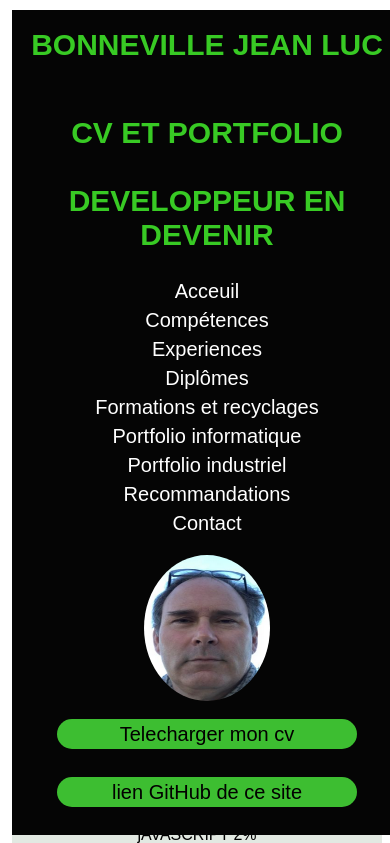
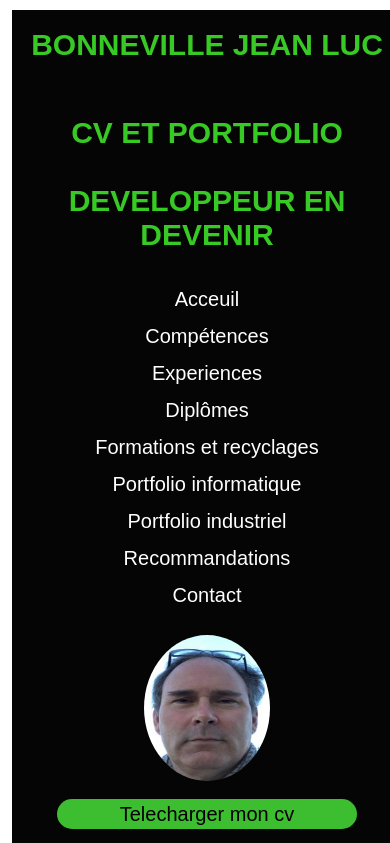
Before and after one commit to jlb30350/mon-cvprojet, a plain HTML site: page index.html in a window 390 px wide. Shown: the top 843 px of the page. Drawn offline with Linux system fonts and the light colour scheme.

Commit message:
probleme de acceuil non visible en responsive et voit pas le burger

```diff
--- a/index.css
+++ b/index.css
@@ -197,11 +197,34 @@ footer {
 }
 
 @media screen and (max-width:842px) {
+
+    section {
+        scroll-margin-top: 80px;
+        margin-top: 0px;
+    }
+
     nav.navbar {
         flex-direction: column;
 
         padding: 10px 0px;
         text-align: center;
+
+    }
+
+    main {
+
+        padding-top: 0px;
+        margin-top: 0px;
+        text-align: center;
+    }
+
+    .navbar {
+        font-size: 5px;
+    }
+
+    .navbar ul li {
+        display: block;
+        margin: 10px 0;
     }
 
     .logo {
@@ -211,18 +234,16 @@ footer {
     .nav-links {
         display: none;
         position: absolute;
+        font-size: 10px;
 
     }
 
     .burger {
         background-image: url('images/burger.png');
-    }
-
-    section {
-        /* j'ai trouvé cela sur google et ca regler mon probleme */
-        scroll-margin-top: 380px;
-
+        background: #cbd4d4;
     }
 
 
+
+
 }
```
